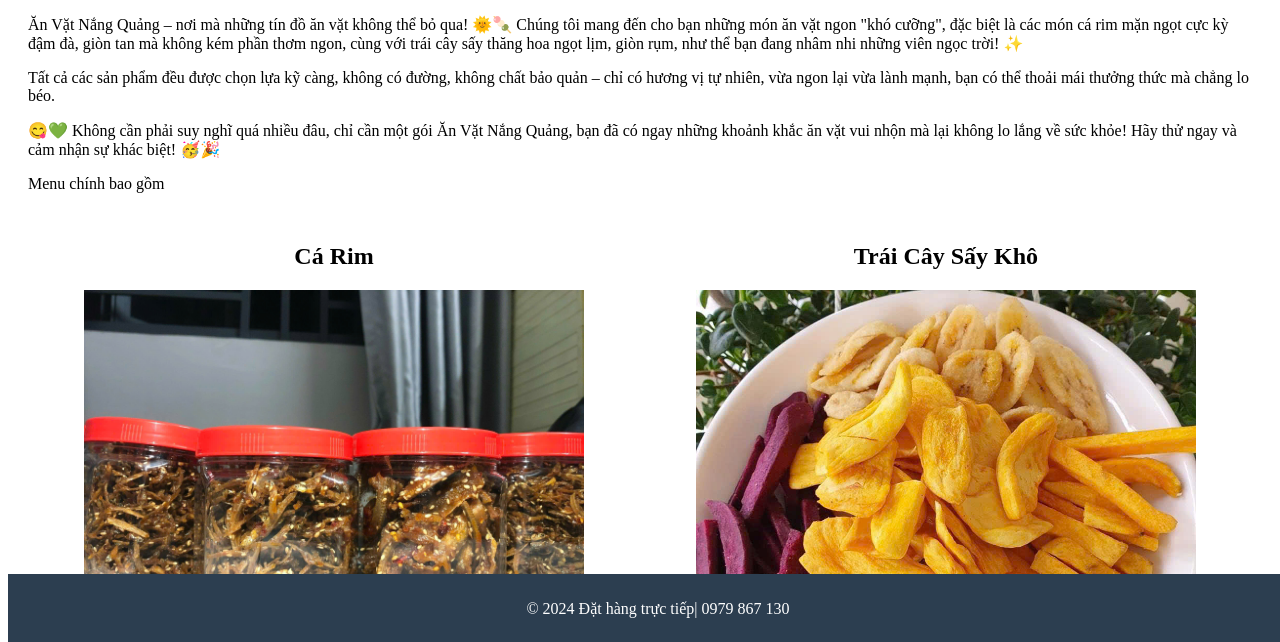
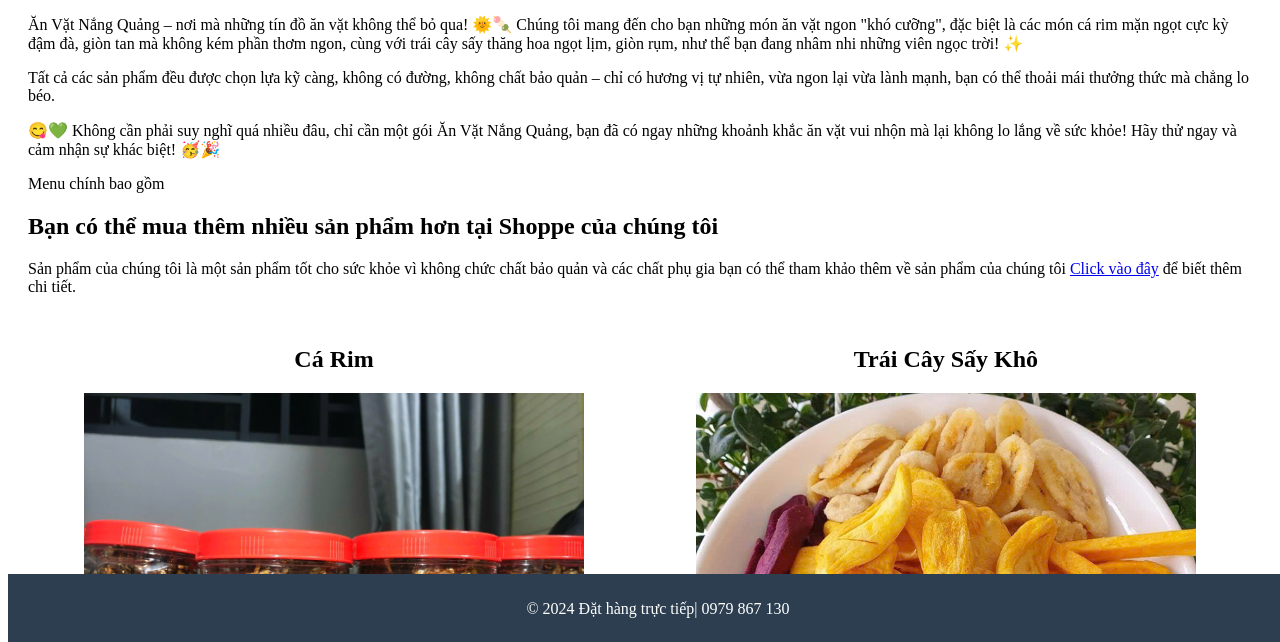
Before and after one commit to anvatnangquang/anvatnangquang.github.io, a plain HTML site: page index.html in a window 1280 px wide. Shown: the part 156-798 px from the top of the page. Drawn offline with Linux system fonts and the light colour scheme.

Commit message:
Update index.html

```diff
--- a/index.html
+++ b/index.html
@@ -61,7 +61,10 @@
 	            <P>Tất cả các sản phẩm đều được chọn lựa kỹ càng, không có đường, không chất bảo quản – chỉ có hương vị tự nhiên, vừa ngon lại vừa lành mạnh, bạn có thể thoải mái thưởng thức mà chẳng lo béo.</P>
                 <P>😋💚 Không cần phải suy nghĩ quá nhiều đâu, chỉ cần một gói Ăn Vặt Nắng Quảng, bạn đã có ngay những khoảnh khắc ăn vặt vui nhộn mà lại không lo lắng về sức khỏe! Hãy thử ngay và cảm nhận sự khác biệt! 🥳🎉 </P>
         <p>Menu chính bao gồm</p>
-
+<section>
+        <h2>Bạn có thể mua thêm nhiều sản phẩm hơn tại Shoppe của chúng tôi </h2>
+        <p>Sản phẩm của chúng tôi là một sản phẩm tốt cho sức khỏe vì không chức chất bảo quản và các chất phụ gia bạn có thể tham khảo thêm về sản phẩm của chúng tôi <a href= https://shopee.vn/?gad_source=1&gclid=Cj0KCQiAi_G5BhDXARIsAN5SX7rXlUEehEmWQn0VIZedm-IBSEbxhf3keKSRHWJa8_n5xOZHAK8VneYaAhppEALw_wcB">Click vào đây</a> để biết thêm chi tiết.</p>
+    </section>
         <div class="product">
             <div>
                 <h2>Cá Rim</h2>
```
